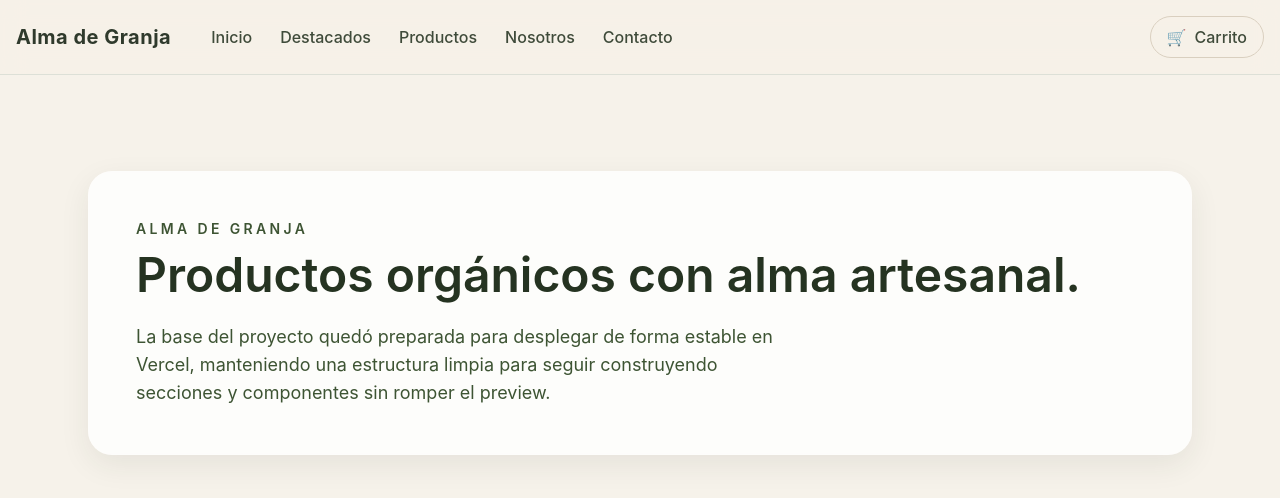
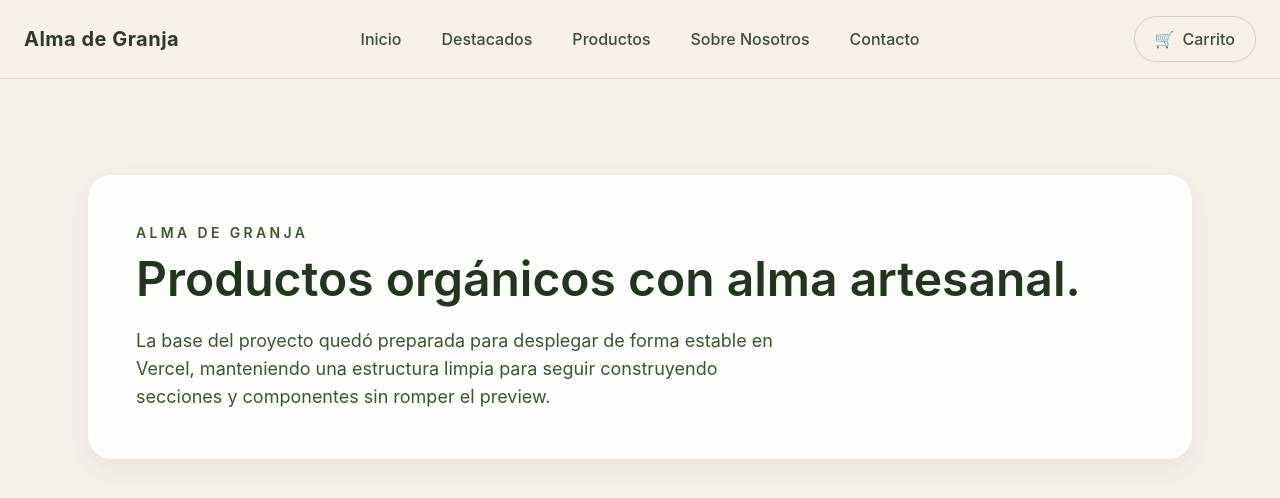
Before and after one commit to fpgalarce-creator/alamadegranja_vf_v2, a React (Vite) app: page / in a window 1280 px wide. Shown: the top 498 px of the page. Built offline with nearby package versions, Linux system fonts and the light colour scheme.

Commit message:
Refine navbar layout and centered desktop menu

```diff
--- a/src/components/Navbar.jsx
+++ b/src/components/Navbar.jsx
@@ -4,31 +4,29 @@ const navItems = [
   { label: 'Inicio', href: '#inicio' },
   { label: 'Destacados', href: '#destacados' },
   { label: 'Productos', href: '#productos' },
-  { label: 'Nosotros', href: '#nosotros' },
+  { label: 'Sobre Nosotros', href: '#nosotros' },
   { label: 'Contacto', href: '#contacto' }
 ];
 
 export function Navbar() {
   return (
-    <header className="sticky top-0 z-50 border-b border-emerald-900/10 bg-[#f7f1e8]/90 backdrop-blur-md">
-      <div className="mx-auto flex max-w-7xl items-center justify-between px-4 py-4">
-        <div className="flex items-center gap-10">
-          <a href="#inicio" className="text-xl font-bold tracking-wide text-[#2f3a2c]">
+    <header className="sticky top-0 z-50 border-b border-emerald-900/10 bg-[#f7f1e8]/95 backdrop-blur-md">
+      <div className="relative mx-auto flex max-w-7xl items-center justify-between px-6 py-4">
+        <a href="#inicio" className="whitespace-nowrap text-xl font-bold tracking-wide text-[#2f3a2c]">
           Alma de Granja
         </a>
 
-          <nav className="hidden items-center gap-7 md:flex" aria-label="Principal">
+        <nav className="absolute left-1/2 hidden -translate-x-1/2 transform items-center gap-10 md:flex" aria-label="Principal">
           {navItems.map((item) => (
             <a key={item.label} href={item.href} className="font-medium text-[#3f4b3a] transition hover:text-[#7a8f52]">
               {item.label}
             </a>
           ))}
         </nav>
-        </div>
 
         <button
           type="button"
-          className="relative flex items-center gap-2 rounded-full border border-[#d9cfbf] px-4 py-2 font-medium text-[#3f4b3a] transition hover:bg-white"
+          className="relative flex items-center gap-2 rounded-full border border-[#d9cfbf] px-5 py-2.5 font-medium text-[#3f4b3a] shadow-sm transition hover:bg-white"
           aria-label="Abrir carrito"
         >
           <span aria-hidden="true">🛒</span>
```
Lines whose indentation alone changed are shown as unchanged.
